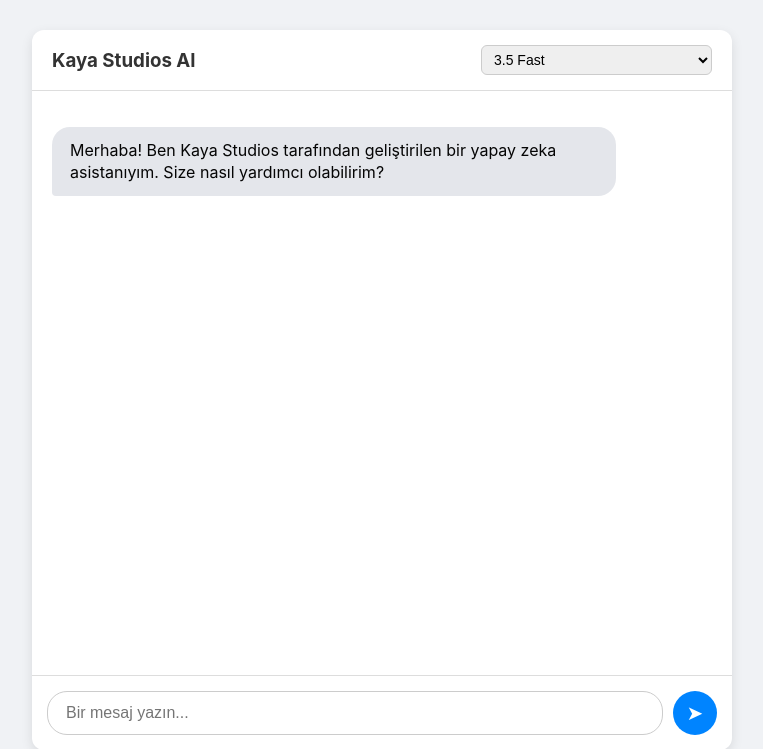
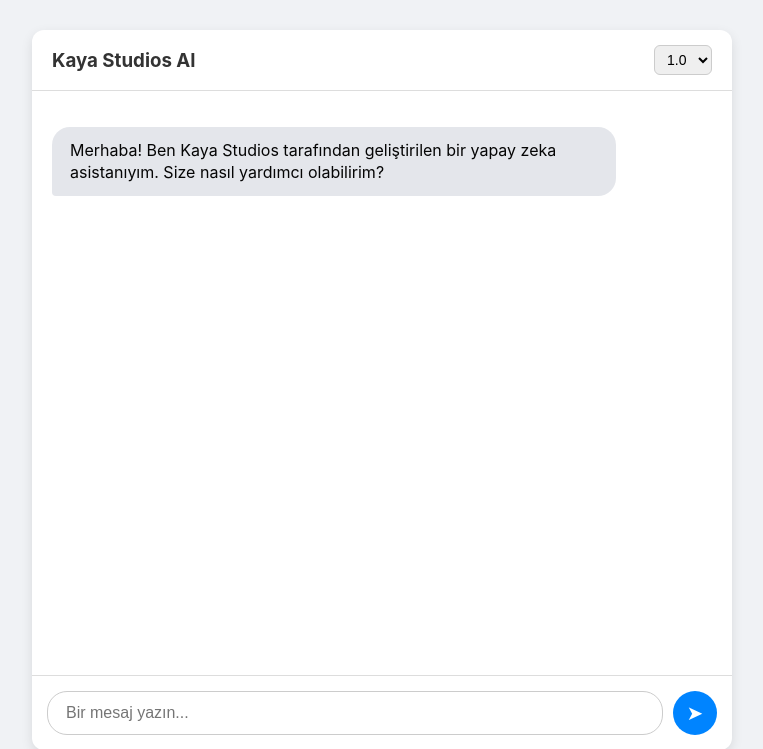
Before and after one commit to EkEgemen123/kaya-studios-ai, a Flask app: page / in a window 1280 px wide. Shown: the top 749 px of the page, without its empty margins (258-1021 px from the left). Run offline with Flask 3, Linux system fonts and the light colour scheme.

Commit message:
Update index.html

```diff
--- a/templates/index.html
+++ b/templates/index.html
@@ -28,8 +28,7 @@
         <h3>Kaya Studios AI</h3>
         <div class="model-selector">
             <select id="model-selector">
-                <option value="3.5 fast">3.5 Fast</option>
-                <option value="4.0 pro">4.0 Pro(Şu Anda Geliştiriyoruz)</option>
+                <option value="4.0 pro">1.0</option>
             </select>
         </div>
     </div>
```
